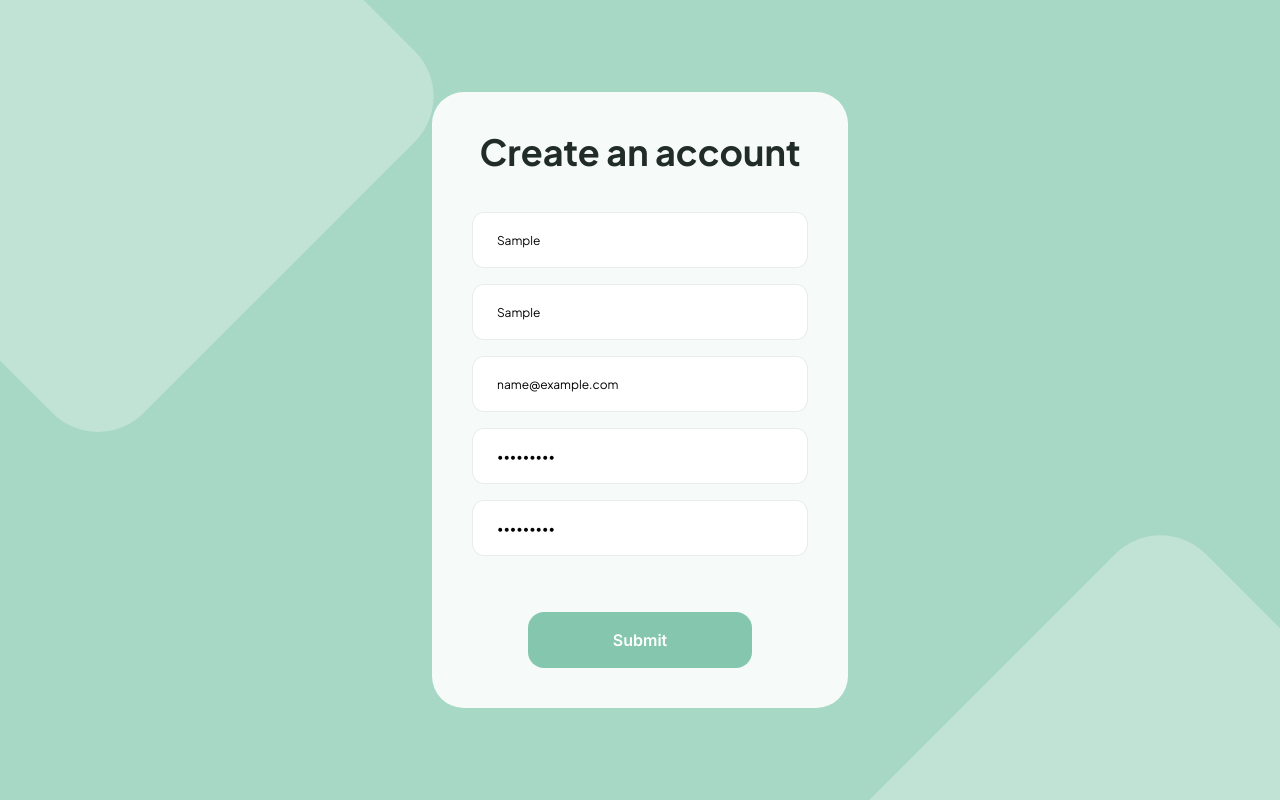
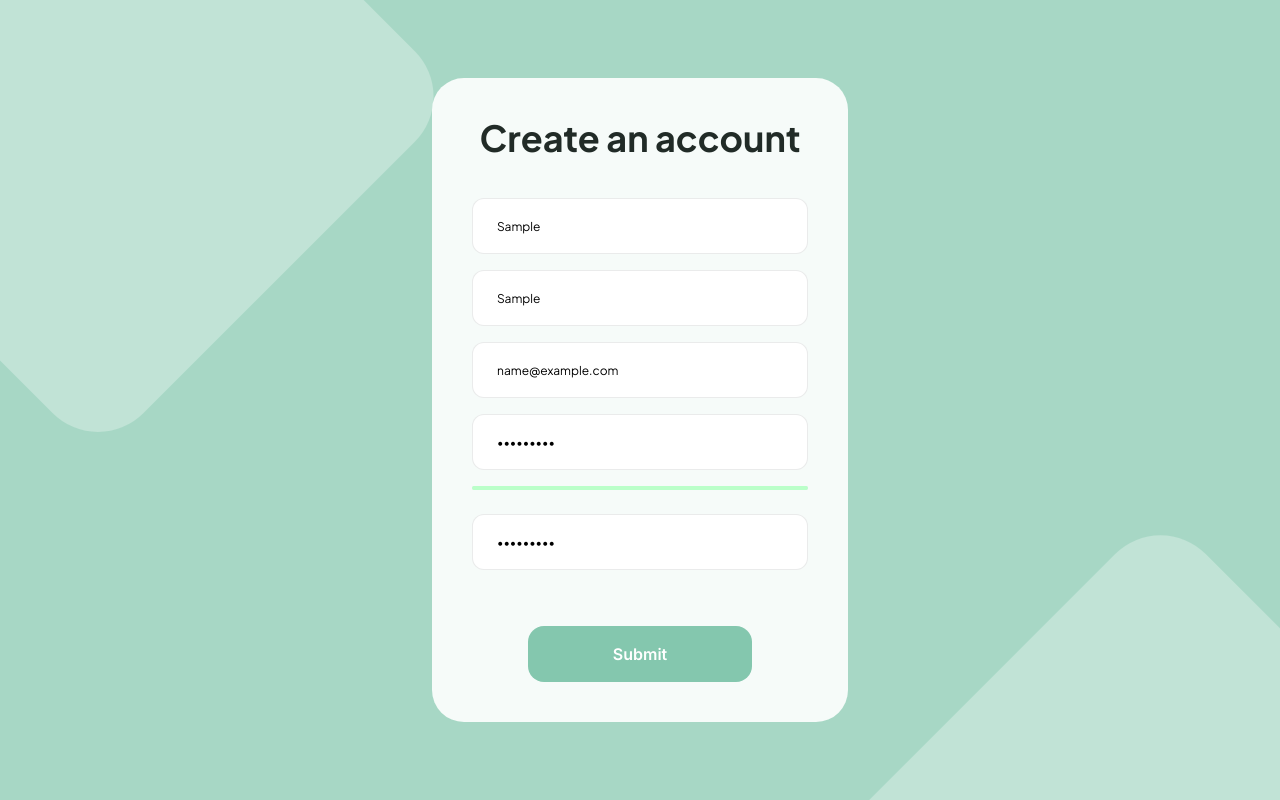
Before and after one commit to trucht/trucht.me, a Next.js app: page /register in a window 1280 px wide. Both pictures are taken after typing "Sample", "Sample", "name@example.com", "Sample123", "Sample123" into the empty fields and a click on the button "Submit". Built offline with nearby package versions, Linux system fonts and the light colour scheme.

Commit message:
Add password parameter

```diff
--- /dev/null
+++ b/src/app/register/components/PasswordStrengthMeter.jsx
@@ -0,0 +1,61 @@
+// PasswordStrengthMeter.jsx
+import React from "react";
+
+const calculatePasswordStrength = (password) => {
+  let score = 0;
+  if (!password) return score;
+  if (password.length >= 8) score++;
+  if (/[a-z]/.test(password)) score++;
+  if (/[A-Z]/.test(password)) score++;
+  if (/[0-9]/.test(password)) score++;
+  if (/[^a-zA-Z0-9]/.test(password)) score++;
+  return score > 4 ? 4 : score;
+};
+
+const getPasswordStrength = (password) => {
+  const strength = ["Weak", "Medium", "Strong", "Very Strong"];
+  const score = calculatePasswordStrength(password);
+  return score === 0 ? "" : strength[score + 1];
+};
+
+const getColor = (score) => {
+  switch (score) {
+    case 1:
+      return "#FFB3BA";
+    case 2:
+      return "#FFDFBA";
+    case 3:
+      return "#FFFFBA";
+    case 4:
+      return "#BAFFC9";
+    default:
+      return "#e2e8f0";
+  }
+};
+
+const PasswordStrengthMeter = ({ password }) => {
+  const score = calculatePasswordStrength(password);
+  const strength = getPasswordStrength(password);
+  const color = getColor(score);
+
+  return (
+    score !== 0 && (
+      <div className="w-full flex flex-wrap justify-end gap-2">
+        <div className="w-full bg-gray-200 rounded-md h-1">
+          <div
+            style={{
+              width: `${(score / 4) * 100}%`, // Use 4 as the max score
+              backgroundColor: color,
+              height: "100%",
+              borderRadius: "inherit",
+              transition: "width 0.3s ease-in-out",
+            }}
+          />
+        </div>
+        <label className="inline-block text-xs opacity-50">{strength}</label>
+      </div>
+    )
+  );
+};
+
+export default PasswordStrengthMeter;
--- a/src/app/register/components/RegisterForm.jsx
+++ b/src/app/register/components/RegisterForm.jsx
@@ -3,6 +3,7 @@
 import React, { useState } from "react";
 import * as Yup from "yup";
 import { useFormik } from "formik";
+import PasswordStrengthMeter from "./PasswordStrengthMeter";
 
 const validationSchema = Yup.object({
   firstName: Yup.string().required("First name is required."),
@@ -131,6 +132,7 @@ const RegisterForm = () => {
           placeholder="Password"
           error={formik.touched.password && formik.errors.password}
         />
+        <PasswordStrengthMeter password={formik.values.password} />
         <InputField
           type="password"
           name="confirmPassword"
@@ -143,7 +145,9 @@ const RegisterForm = () => {
           }
         />
         {!isEmailAvailable && (
-          <p className="text-[#32403B] text-base text-center">Email is already registered.</p>
+          <p className="text-[#32403B] text-base text-center">
+            Email is already registered.
+          </p>
         )}
         <button
           type="submit"
```
Also changed, not shown: src/app/globals.css (line endings or trailing spaces).
